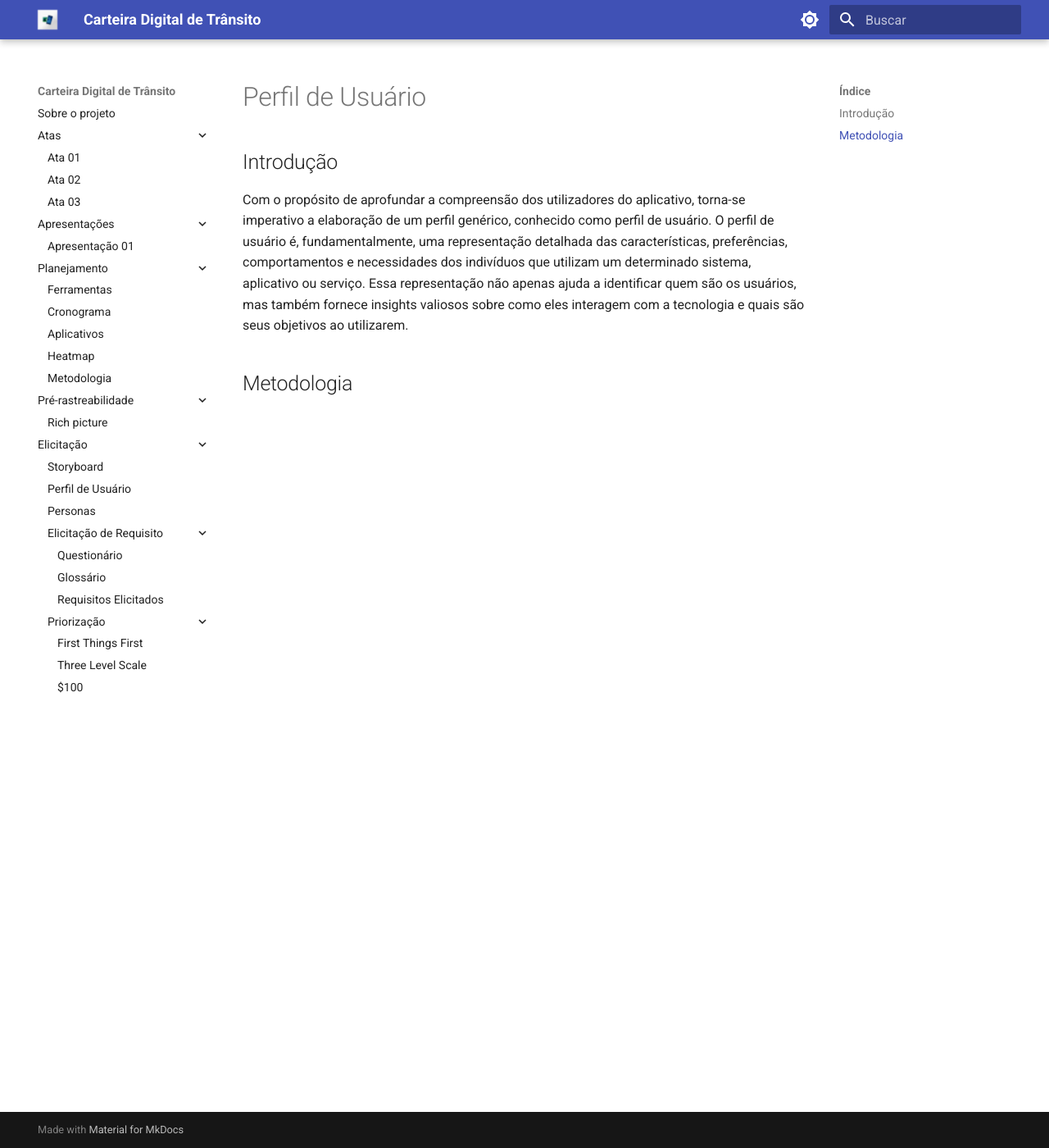
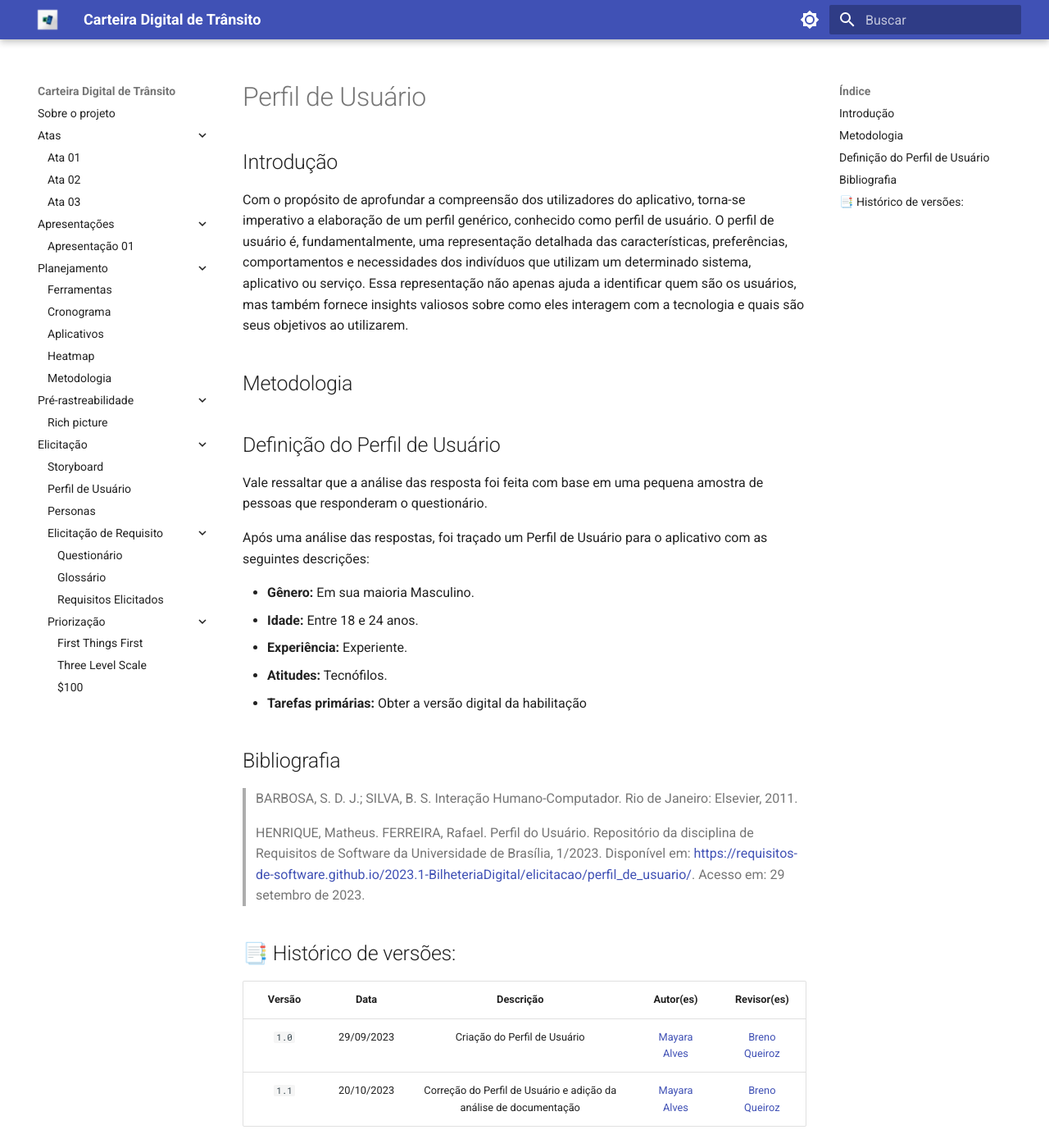
Before and after one commit to Requisitos-de-Software/2023.2-Carteira_Digital_de_Transito, an MkDocs documentation site: the page built from docs/elicitação/PerfildeUsuario/PerfilUsuario.md, in a window 1280 px wide and 1400 px high. Shown: the whole window at 82% size. Built offline with MkDocs 1.6.1 and Material for MkDocs 9.7.7, drawn with Linux system fonts in a browser that asks for light colours.

Commit message:
Update PerfilUsuario.md

```diff
--- a/docs/elicitação/PerfildeUsuario/PerfilUsuario.md
+++ b/docs/elicitação/PerfildeUsuario/PerfilUsuario.md
@@ -5,3 +5,29 @@
 Com o propósito de aprofundar a compreensão dos utilizadores do aplicativo, torna-se imperativo a elaboração de um perfil genérico, conhecido como perfil de usuário. O perfil de usuário é, fundamentalmente, uma representação detalhada das características, preferências, comportamentos e necessidades dos indivíduos que utilizam um determinado sistema, aplicativo ou serviço. Essa representação não apenas ajuda a identificar quem são os usuários, mas também fornece insights valiosos sobre como eles interagem com a tecnologia e quais são seus objetivos ao utilizarem.
 
 ## Metodologia
+
+
+## Definição do Perfil de Usuário
+
+Vale ressaltar que a análise das resposta foi feita com base em uma pequena amostra de pessoas que responderam o questionário.
+
+Após uma análise das respostas, foi traçado um Perfil de Usuário para o aplicativo com as seguintes descrições:
+
+- **Gênero:** Em sua maioria Masculino.
+- **Idade:** Entre 18 e 24 anos.
+- **Experiência:** Experiente.
+- **Atitudes:** Tecnófilos.
+- **Tarefas primárias:** Obter a versão digital da habilitação
+
+
+## Bibliografia
+> BARBOSA, S. D. J.; SILVA, B. S. Interação Humano-Computador. Rio de Janeiro: Elsevier, 2011.
+
+> HENRIQUE, Matheus. FERREIRA, Rafael. Perfil do Usuário. Repositório da disciplina de Requisitos de Software da Universidade de Brasília, 1/2023. Disponível em: [https://requisitos-de-software.github.io/2023.1-BilheteriaDigital/elicitacao/perfil_de_usuario/](https://requisitos-de-software.github.io/2023.1-BilheteriaDigital/elicitacao/perfil_de_usuario/). Acesso em: 29 setembro de 2023.
+
+## 📑 Histórico de versões:
+
+ Versão  |    Data    |                        Descrição                        |                                             Autor(es)                                             |                  Revisor(es)
+ :-----: | :--------: | :-----------------------------------------------------: | :-----------------------------------------------------------------------------------------------: | :--------------------------------------------:
+  `1.0`  | 29/09/2023 |            Criação do Perfil de Usuário           | [Mayara Alves](https://github.com/Mayara-tech) | [Breno Queiroz](https://github.com/brenob6)
+  `1.1`  | 20/10/2023 |            Correção do Perfil de Usuário e adição da análise de documentação           | [Mayara Alves](https://github.com/Mayara-tech) | [Breno Queiroz](https://github.com/brenob6)
```
